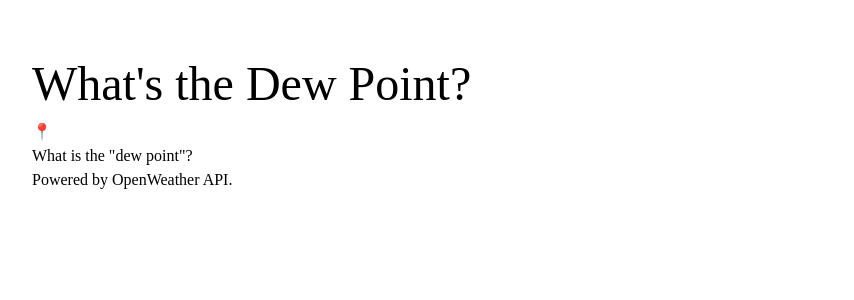
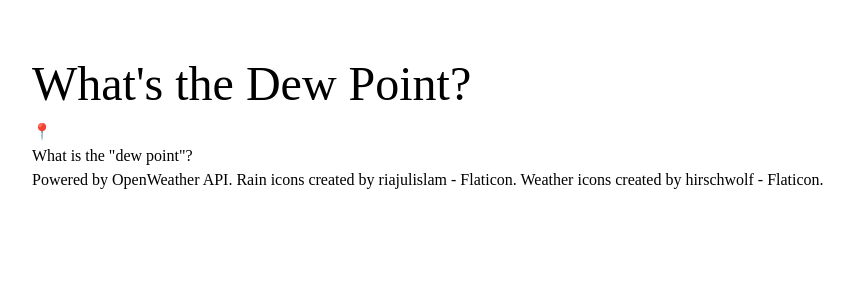
Before and after one commit to jrussellnj/dewpoint-vue, a Vue app: page / in a window 1280 px wide. Shown: the top 300 px of the page, without its empty margins (16-870 px from the left). Built offline with nearby package versions, Linux system fonts and the light colour scheme; no server answers; what @fawmi/vue-google-maps would draw is missing.

Commit message:
Adding icon attribution to the footer

```diff
--- a/src/components/SiteFooter.vue
+++ b/src/components/SiteFooter.vue
@@ -2,7 +2,7 @@
   <footer class="text-center mt-4 text-sm">
     <a class="underline" target="_blank" rel="noopener noreferrer" href="https://www.weather.gov/arx/why_dewpoint_vs_humidity">What is the "dew point"?</a>
     <p>
-      Powered by OpenWeather API.
+      Powered by OpenWeather API. <a href="https://www.flaticon.com/free-icons/rain" title="rain icons">Rain icons created by riajulislam - Flaticon</a>. <a href="https://www.flaticon.com/free-icons/weather" title="weather icons">Weather icons created by hirschwolf - Flaticon</a>.
     </p>
   </footer>
 </template>
```
